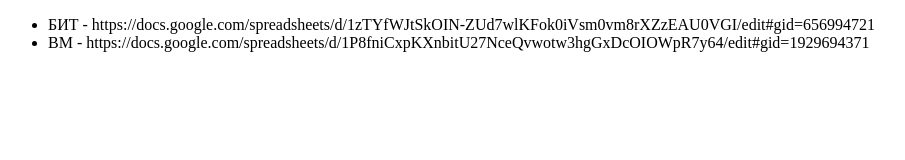
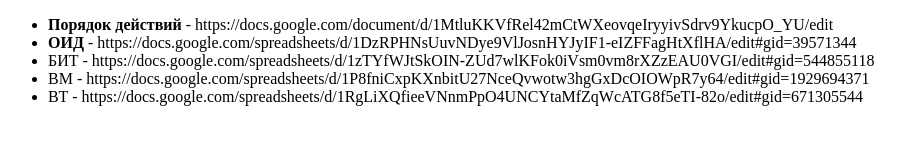
Before and after one commit to DaiTangoMne/workload, a plain HTML site: page index.html in a window 1280 px wide. Shown: the whole page, without its empty margins (0-905 px from the left). Drawn offline with Linux system fonts and the light colour scheme.

Commit message:
Update index.html

```diff
--- a/index.html
+++ b/index.html
@@ -7,8 +7,11 @@
 </head>
 <body>
     <ul>
-        <li>БИТ - https://docs.google.com/spreadsheets/d/1zTYfWJtSkOIN-ZUd7wlKFok0iVsm0vm8rXZzEAU0VGI/edit#gid=656994721</li>
+        <li><b>Порядок действий</b> - https://docs.google.com/document/d/1MtluKKVfRel42mCtWXeovqeIryyivSdrv9YkucpO_YU/edit</li>
+        <li><b>ОИД</b> - https://docs.google.com/spreadsheets/d/1DzRPHNsUuvNDye9VlJosnHYJyIF1-eIZFFagHtXflHA/edit#gid=39571344</li>
+        <li>БИТ - https://docs.google.com/spreadsheets/d/1zTYfWJtSkOIN-ZUd7wlKFok0iVsm0vm8rXZzEAU0VGI/edit#gid=544855118</li>
         <li>ВМ - https://docs.google.com/spreadsheets/d/1P8fniCxpKXnbitU27NceQvwotw3hgGxDcOIOWpR7y64/edit#gid=1929694371</li>
+        <li>ВТ - https://docs.google.com/spreadsheets/d/1RgLiXQfieeVNnmPpO4UNCYtaMfZqWcATG8f5eTI-82o/edit#gid=671305544</li>
     </ul>
 </body>
 </html>
```
